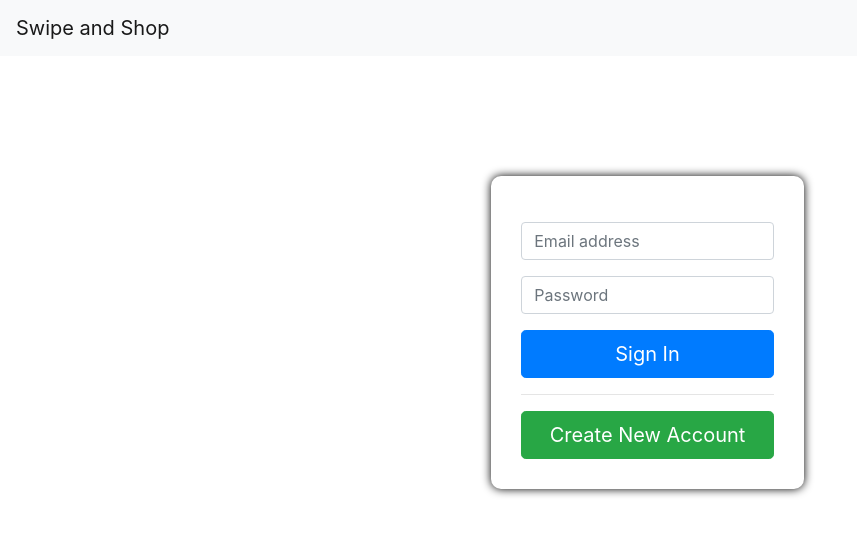
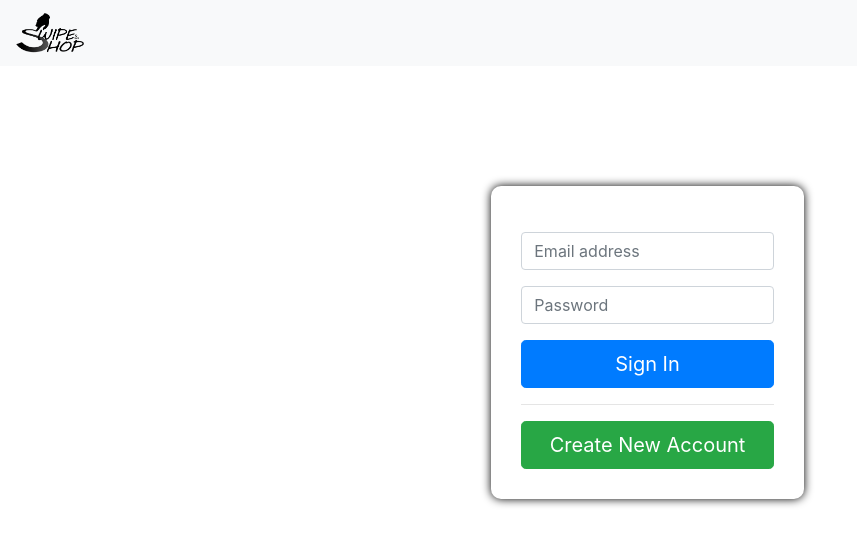
Before and after one commit to GarethWoodman/swipe_and_shop, a React (Create React App) app in the folder client/: page / in a window 1280 px wide. Shown: the top 544 px of the page, without its empty margins (0-857 px from the left). Built offline with nearby package versions, Linux system fonts and the light colour scheme.

Commit message:
Added logo to navbar

```diff
--- a/client/src/components/navBar.jsx
+++ b/client/src/components/navBar.jsx
@@ -1,5 +1,6 @@
 import React, { Component } from "react";
 import Button from "./button.jsx";
+import logo from "../images/swipe_and_shop_logo.png"
 // import { Navbar } from "react-bootstrap";
 
 class NavBar extends Component {
@@ -89,8 +90,9 @@ class NavBar extends Component {
         class="navbar navbar-expand-lg navbar-light bg-light"
         // style={{ backgroundColor: "#1E90FF" }}
       >
-        <a class="navbar-brand" href="#">
-          Swipe and Shop
+        <a class="navbar-brand">
+          {/* Swipe and Shop */}
+          <img src={logo} style={{height: "40px"}}/>
         </a>
 
         <div class="">
```
Also changed, not shown: client/src/images/swipe_and_shop_logo.png (added).
